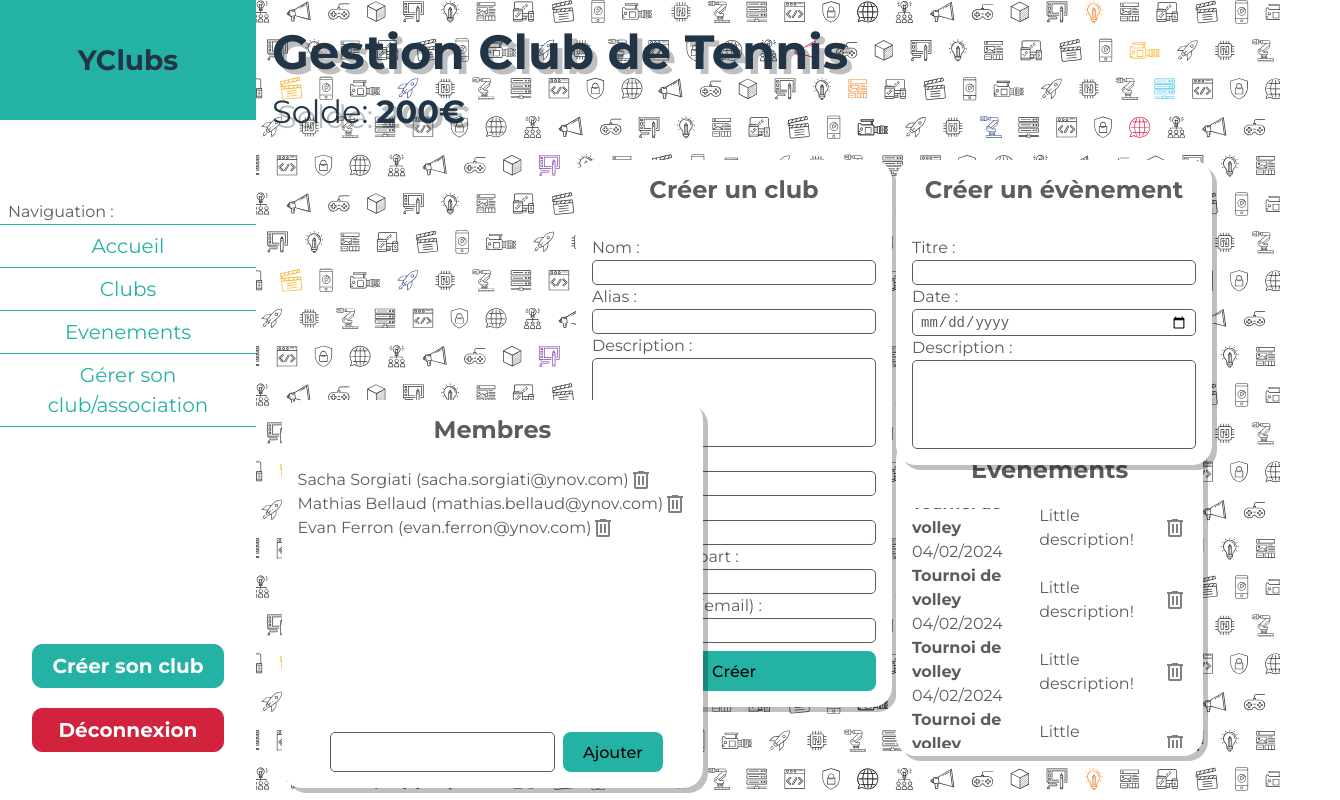
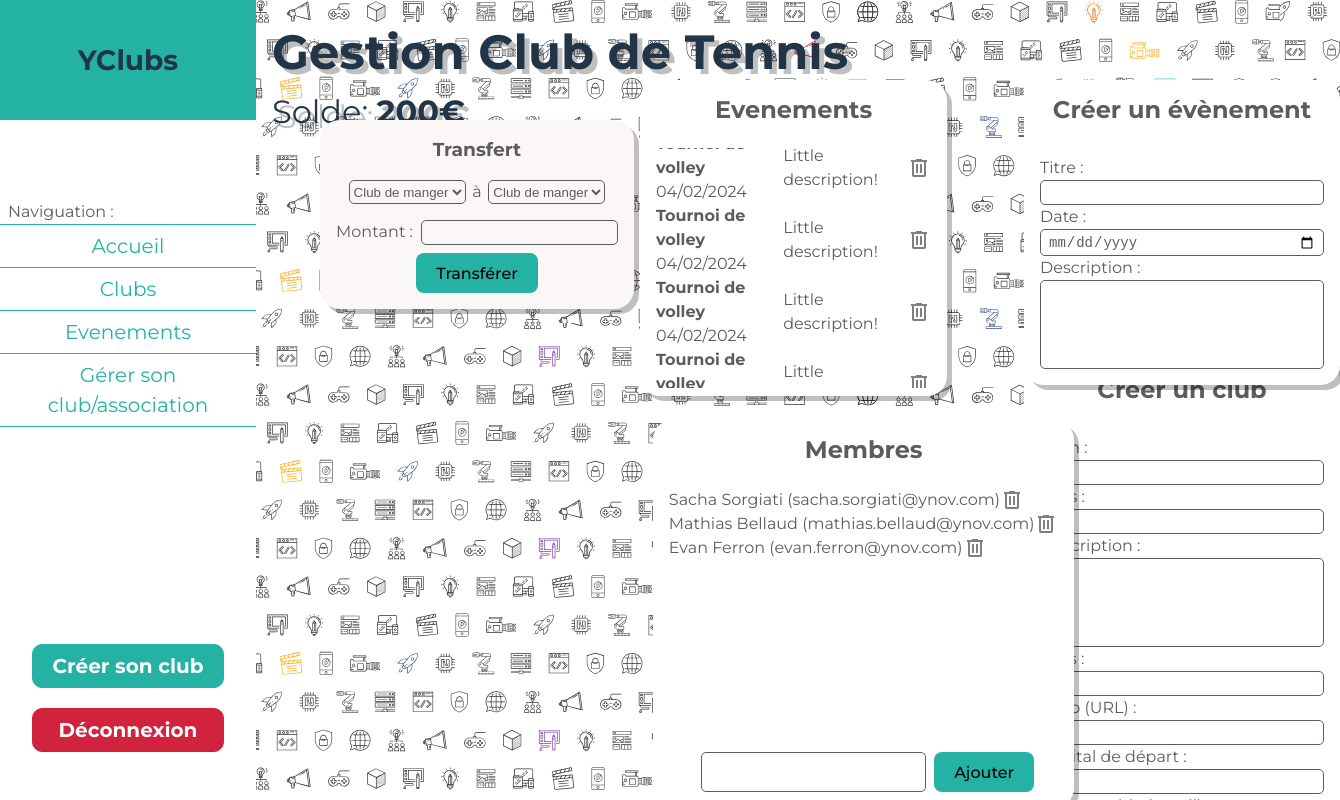
Before and after one commit to jellyph1sh/yclubs, a React (Vite) app in the folder website/: page /admin-asso in a window 1280 px wide. Shown: the top 800 px of the page, 1340 px wide, since content can reach past the window. Built offline with nearby package versions, Linux system fonts and the light colour scheme.

Commit message:
:lipstick: | Replace all the elements and add transferbox.

```diff
--- a/website/src/components/CreateClub/CreateClub.css
+++ b/website/src/components/CreateClub/CreateClub.css
@@ -6,8 +6,8 @@
 
 .crc-box {
     position: absolute;
-    top: 20vh;
-    left: 25vw;
+    top: 45vh;
+    left: 60vw;
     width: fit-content;
     height: fit-content;
     display: flex;
--- a/website/src/components/CreateEvent/CreateEvent.css
+++ b/website/src/components/CreateEvent/CreateEvent.css
@@ -6,8 +6,8 @@
 
 .ce-box {
     position: absolute;
-    top: 20vh;
-    left: 50vw;
+    top: 10vh;
+    left: 60vw;
     width: fit-content;
     height: fit-content;
     display: flex;
--- a/website/src/components/EventsClubAdmin/EventsClubAdmin.css
+++ b/website/src/components/EventsClubAdmin/EventsClubAdmin.css
@@ -6,8 +6,8 @@
 
 .eca-box {
     position: absolute;
-    top: 55vh;
-    left: 50vw;
+    top: 10vh;
+    left: 30vw;
     width: 30%;
     height: fit-content;
     display: flex;
--- a/website/src/components/MembersBox/MembersBox.css
+++ b/website/src/components/MembersBox/MembersBox.css
@@ -6,8 +6,8 @@
 
 .mb-box {
     position: absolute;
-    top: 50vh;
-    left: 2vw;
+    top: 52.5vh;
+    left: 31vw;
     width: fit-content;
     height: fit-content;
     display: flex;
--- /dev/null
+++ b/website/src/components/TransferBox/TransferBox.css
@@ -0,0 +1,80 @@
+.transfer-box {
+    position: absolute;
+    top: 15vh;
+    left: 5vw;
+    width: fit-content;
+    height: fit-content;
+    background-color: rgb(251, 247, 247);
+    color: #5C5C5C;
+    display: flex;
+    flex-direction: column;
+    align-items: center;
+    padding: 1em;
+    border-radius: 20px;
+    box-shadow: 5px 5px rgba(0, 0, 0, 0.25);
+}
+
+.transfer-body {
+    display: flex;
+    flex-direction: column;
+    align-items: center;
+}
+
+.transfer-selects {
+    margin: 1em 0;
+    display: flex;
+    flex-direction: row;
+    justify-content: space-between;
+}
+
+.transfer-selects select {
+    margin: 0 0.5em;
+    background-color: rgba(0, 0, 0, 0.0);
+    border: 1px solid #5C5C5C;
+    border-radius: 5px;
+    color: #5C5C5C;
+}
+
+.transfer-selects select:focus {
+    outline: none;
+}
+
+.transfer-input {
+    display: flex;
+    flex-direction: row;
+}
+
+.transfer-input label {
+    font-size: 16px;
+    font-weight: normal;
+    margin-right: 0.5em;
+}
+
+.transfer-input input {
+    background-color: rgba(0, 0, 0, 0.0);
+    border: 1px solid #5C5C5C;
+    border-radius: 5px;
+    resize: none;
+    color: #5C5C5C;
+    padding: 0.25em 0.5em;
+    font-size: 14px;
+}
+
+.transfer-input input:focus {
+    outline: none;
+}
+
+.transfer-body button {
+    margin-top: 0.5em;
+    background-color: #23B2A4;
+}
+
+.transfer-body button:hover {
+    background-color: white;
+    color: #23B2A4;
+    border: 1px solid #23B2A4;
+}
+
+.transfer-body button:focus {
+    outline: none;
+}
--- /dev/null
+++ b/website/src/components/TransferBox/TransferBox.jsx
@@ -0,0 +1,31 @@
+import { useEffect, useState } from "react";
+import axios from "axios";
+import "./TransferBox.css"
+
+const TransferBox = () => {
+    return (
+        <div className="transfer-box">
+            <h3 className="transfer-title">Transfert</h3>
+            <div className="transfer-body">
+                <div className="transfer-selects">
+                    <select name="giver" id="giver-input">
+                        <option value="eat">Club de manger</option>
+                        <option value="sleep">Club de dormir</option>
+                    </select>
+                    <p>à</p>
+                    <select name="receiver" id="receiver-input">
+                        <option value="eat">Club de manger</option>
+                        <option value="sleep">Club de dormir</option>
+                    </select>
+                </div>
+                <div className="transfer-input">
+                    <label htmlFor="number">Montant :</label>
+                    <input type="number" name="amount" id="amount-input" />
+                </div>
+                <button type="submit">Transférer</button>
+            </div>
+        </div>
+    );
+}
+
+export default TransferBox
--- a/website/src/pages/AdminAsso/AdminAsso.jsx
+++ b/website/src/pages/AdminAsso/AdminAsso.jsx
@@ -7,6 +7,7 @@ import MembersBox from "../../components/MembersBox/MembersBox";
 import EventsClubAdmin from "../../components/EventsClubAdmin/EventsClubAdmin";
 import CreateEvent from "../../components/CreateEvent/CreateEvent";
 import CreateClub from "../../components/CreateClub/CreateClub";
+import TransferBox from "../../components/TransferBox/TransferBox";
 
 const AdminAsso = () => {
     /*const [cookies] = useCookies(["user", "token"]);
@@ -30,6 +31,7 @@ const AdminAsso = () => {
                     <MembersBox/>
                     <EventsClubAdmin/>
                     <CreateEvent/>
+                    <TransferBox/>
                 </div>
             </div>
         </>
```
